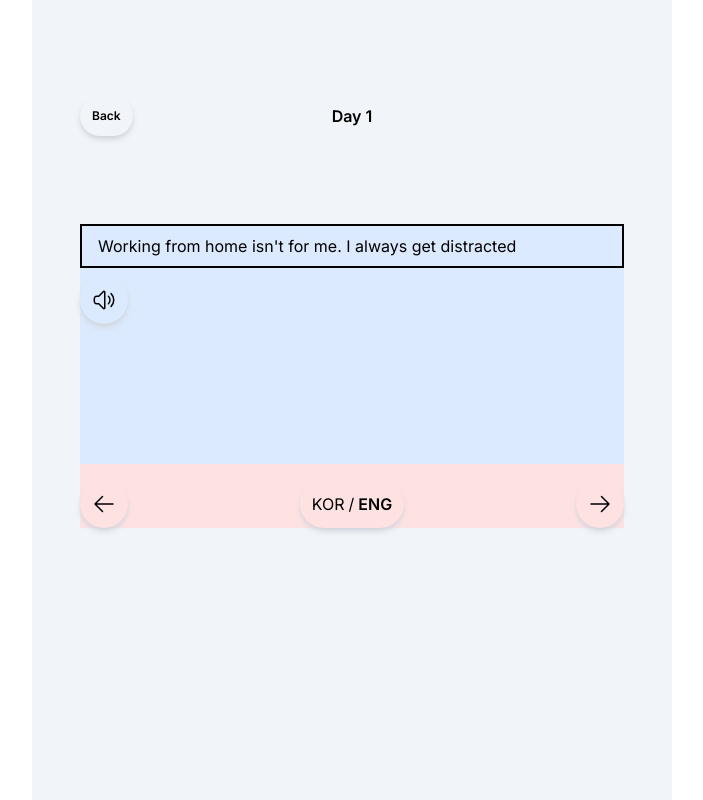
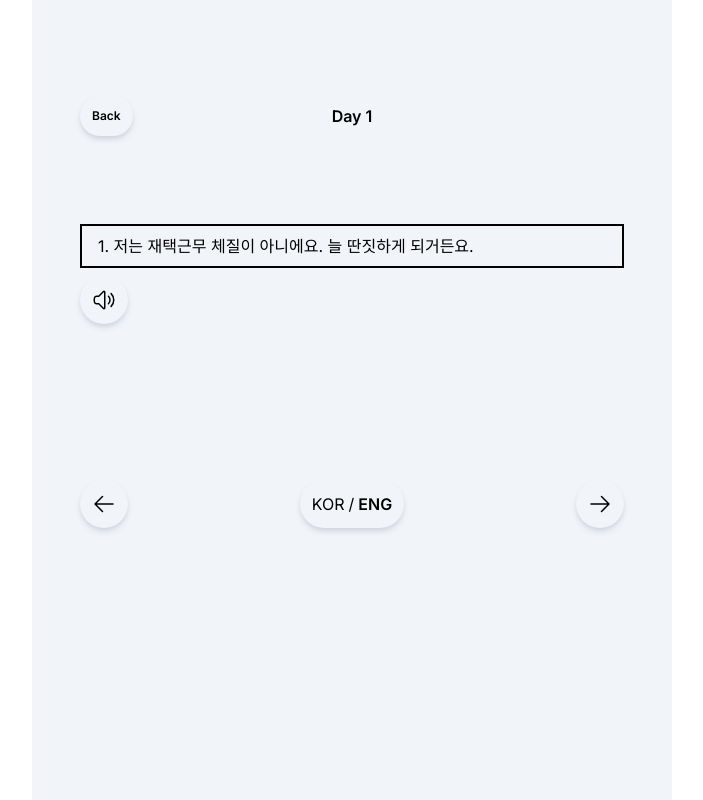
Before and after one commit to Choi-jujuyeon/ReviewEnglish-withTs, a Next.js app: page /day/1 in a window 1280 px wide. Shown: the whole page, without its empty margins (288-991 px from the left). Built offline with nearby package versions, Linux system fonts and the light colour scheme.

Commit message:
setences/currentReviewIndex

```diff
--- a/src/app/day/[id]/page.tsx
+++ b/src/app/day/[id]/page.tsx
@@ -28,6 +28,9 @@ const Day: NextPage = () => {
     // { } ~> 폴더명과 동일한 이름 사용학;
     const { id } = useParams();
 
+    // useState의 type을 제네릭 형태로 적어준다
+    const [currentReviewIndex, setCurrentReviewIndex] = useState<number>(0);
+
     // id가 변경될때마다 렌더링ㄱ
     useEffect(() => {
         if (typeof id !== "string") return;
@@ -48,8 +51,13 @@ const Day: NextPage = () => {
                 </Link>
                 <div className="font-semibold mb-24 mt-2">Day {id}</div>
             </div>
-
-            <ReviewCard />
+            {review && (
+                <ReviewCard
+                    sentences={review.sentences}
+                    currentReviewIndex={currentReviewIndex}
+                    setCurrentReviewIndex={setCurrentReviewIndex}
+                />
+            )}
         </main>
     );
 };
--- a/src/components/ReviewCard.tsx
+++ b/src/components/ReviewCard.tsx
@@ -1,16 +1,30 @@
+import { TReview } from "@/app/day/[id]/page";
 import LeftArrow from "@/app/icons/LeftArrow";
 import RightArrow from "@/app/icons/RightArrow";
 import Speaker from "@/app/icons/Speaker";
 
-import { FC } from "react";
+import { Dispatch, FC, SetStateAction, useState } from "react";
+
+type ReviewCardProps = Pick<TReview, "sentences"> & {
+    currentReviewIndex: number;
+    setCurrentReviewIndex: Dispatch<SetStateAction<number>>;
+};
+// 타입은 계속해서 좁혀 사용하는게 좋다
+type TLanguage = "korean" | "english";
 
 // 페이지는 아니기때문에 FC 타입 사용
-const ReviewCard: FC = () => {
+const ReviewCard: FC<ReviewCardProps> = ({
+    sentences,
+    currentReviewIndex,
+    setCurrentReviewIndex,
+}) => {
+    const [language, setLanguage] = useState<TLanguage>("korean");
+
     return (
-        <div className="bg-red-100 w-full">
-            <div className="bg-blue-100 h-60">
+        <div className=" w-full">
+            <div className=" h-60">
                 <div className="border-black border-2 px-4 py-2">
-                    Working from home isn't for me. I always get distracted
+                    {sentences[currentReviewIndex][language]}
                 </div>
                 <div className="mt-2">
                     <button className="btn-style">
```
